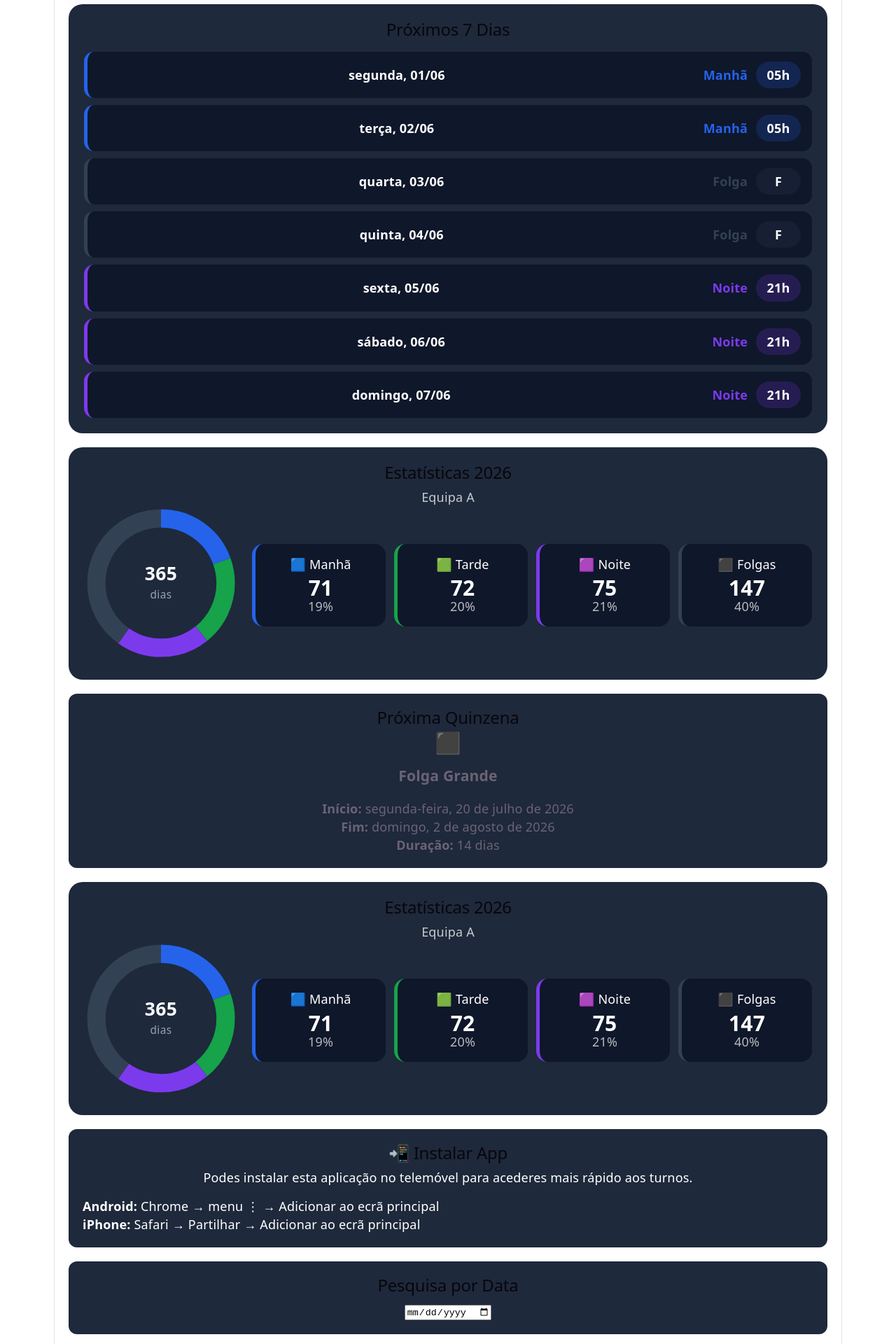
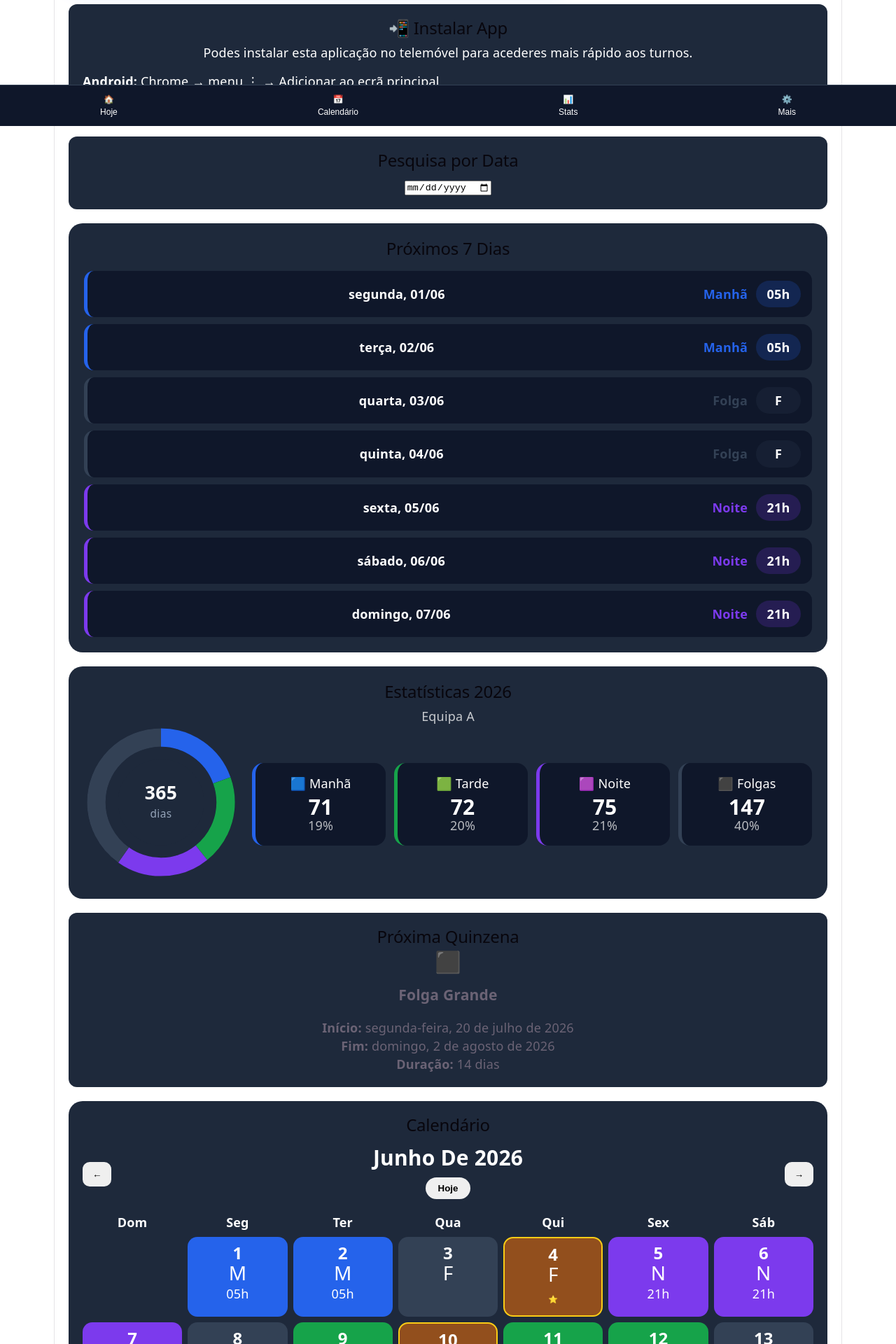
Before and after one commit to LDinisPT/verallia-portugal-turnos, a React (Vite) app: page / in a window 1280 px wide. Shown: the part 620-2540 px from the top of the page at 70% size. Built offline with nearby package versions, Linux system fonts and the light colour scheme.

Commit message:
Adicionar botao hoje no calendario

```diff
--- a/src/App.jsx
+++ b/src/App.jsx
@@ -1,17 +1,19 @@
-import Stats from "./components/Stats";
-import DashboardCards from "./components/DashboardCards";
-import NextQuinzena from "./components/NextQuinzena";
-import NextDays from "./components/NextDays";
 import { useState } from "react";
-import InstallApp from "./components/InstallApp";
+
 import Header from "./components/Header";
 import TeamSelector from "./components/TeamSelector";
-import TodayCard from "./components/TodayCard";
+import DashboardCards from "./components/DashboardCards";
+import InstallApp from "./components/InstallApp";
 import DateSearch from "./components/DateSearch";
 import CalendarView from "./components/CalendarView";
+import NextDays from "./components/NextDays";
+import Stats from "./components/Stats";
+import NextQuinzena from "./components/NextQuinzena";
+import BottomNav from "./components/BottomNav";
 
 export default function App() {
-  const savedTeam = localStorage.getItem("verallia-team") || "A";
+  const savedTeam =
+    localStorage.getItem("verallia-team") || "A";
 
   const [team, setTeamState] = useState(savedTeam);
 
@@ -21,22 +23,29 @@ export default function App() {
   }
 
   return (
-    <div>
+    <div style={{ paddingBottom: "90px" }}>
       <Header />
 
       <TeamSelector
         team={team}
         setTeam={setTeam}
       />
+
       <DashboardCards team={team} />
-      <NextDays team={team} />
-      <Stats team={team} />
-      <NextQuinzena team={team} />
-      <Stats team={team} />
+
       <InstallApp />
+
       <DateSearch />
 
+      <NextDays team={team} />
+
+      <Stats team={team} />
+
+      <NextQuinzena team={team} />
+
       <CalendarView team={team} />
+
+      <BottomNav />
     </div>
   );
 }
--- /dev/null
+++ b/src/components/BottomNav.jsx
@@ -0,0 +1,50 @@
+export default function BottomNav() {
+  return (
+    <div
+      style={{
+        position: "fixed",
+        bottom: "0",
+        left: "0",
+        width: "100%",
+        background: "#0f172a",
+        borderTop: "1px solid #334155",
+        display: "flex",
+        justifyContent: "space-around",
+        padding: "12px 0",
+        zIndex: 999,
+      }}
+    >
+      <button style={btn}>
+        <span>🏠</span>
+        <span>Hoje</span>
+      </button>
+
+      <button style={btn}>
+        <span>📅</span>
+        <span>Calendário</span>
+      </button>
+
+      <button style={btn}>
+        <span>📊</span>
+        <span>Stats</span>
+      </button>
+
+      <button style={btn}>
+        <span>⚙️</span>
+        <span>Mais</span>
+      </button>
+    </div>
+  );
+}
+
+const btn = {
+  background: "none",
+  border: "none",
+  color: "white",
+  display: "flex",
+  flexDirection: "column",
+  alignItems: "center",
+  gap: "4px",
+  fontSize: "12px",
+  cursor: "pointer",
+};
--- a/src/components/CalendarView.jsx
+++ b/src/components/CalendarView.jsx
@@ -10,7 +10,6 @@ const shiftInfo = {
 
 export default function CalendarView({ team }) {
   const [date, setDate] = useState(new Date());
-  const [selectedDay, setSelectedDay] = useState(null);
 
   const year = date.getFullYear();
   const month = date.getMonth();
@@ -31,6 +30,10 @@ export default function CalendarView({ team }) {
     setDate(new Date(year, month + 1, 1));
   }
 
+  function goToday() {
+    setDate(new Date());
+  }
+
   const cells = [];
 
   for (let i = 0; i < firstWeekDay; i++) {
@@ -45,35 +48,36 @@ export default function CalendarView({ team }) {
     cells.push(
       <div
         key={day}
-   onClick={() =>
-    setSelectedDay({
-      day,
-      shift: info.label,
-      holiday,
-    })
-  }
-  title={holiday || ""}
         style={{
-
-          background: holiday ? "#d97706" : info.color,
-border: holiday ? "2px solid #fbbf24" : "none",
-borderRadius: "10px",
+          background: holiday ? "#924f1d" : info.color,
+          borderRadius: "14px",
           padding: "10px",
-          minHeight: "55px",
+          minHeight: "70px",
           color: "white",
           textAlign: "center",
+          border: holiday ? "2px solid #facc15" : "none",
+          transition: "0.2s",
         }}
       >
-    <strong>{day}</strong>
+        <strong style={{ fontSize: "24px" }}>{day}</strong>
+
         <br />
+
+        <span style={{ fontSize: "28px" }}>
+          {shift}
+        </span>
+
+        <br />
+
         <span>{info.label}</span>
 
         {holiday && (
           <div
             style={{
-      fontSize: "10px",
-      marginTop: "4px",
-      color: "#fef3c7"
+              fontSize: "11px",
+              marginTop: "6px",
+              color: "#fde68a",
+              fontWeight: "bold",
             }}
           >
             ⭐
@@ -88,23 +92,85 @@ borderRadius: "10px",
       style={{
         margin: "20px",
         padding: "20px",
-        borderRadius: "12px",
+        borderRadius: "20px",
         background: "#1e293b",
+        color: "white",
       }}
     >
-      <h2>Calendário</h2>
+      <h2
+        style={{
+          textAlign: "center",
+          marginBottom: "20px",
+        }}
+      >
+        Calendário
+      </h2>
 
-      <div style={{ display: "flex", justifyContent: "space-between" }}>
-        <button onClick={previousMonth}>←</button>
-        <strong style={{ textTransform: "capitalize" }}>{monthName}</strong>
-        <button onClick={nextMonth}>→</button>
+      <div
+        style={{
+          display: "flex",
+          justifyContent: "space-between",
+          alignItems: "center",
+          marginBottom: "20px",
+        }}
+      >
+        <button
+          onClick={previousMonth}
+          style={{
+            padding: "10px 14px",
+            borderRadius: "10px",
+            border: "none",
+            cursor: "pointer",
+          }}
+        >
+          ←
+        </button>
+
+        <div style={{ textAlign: "center" }}>
+          <strong
+            style={{
+              textTransform: "capitalize",
+              fontSize: "30px",
+            }}
+          >
+            {monthName}
+          </strong>
+
+          <br />
+
+          <button
+            onClick={goToday}
+            style={{
+              marginTop: "10px",
+              padding: "8px 18px",
+              borderRadius: "999px",
+              border: "none",
+              cursor: "pointer",
+              fontWeight: "bold",
+            }}
+          >
+            Hoje
+          </button>
+        </div>
+
+        <button
+          onClick={nextMonth}
+          style={{
+            padding: "10px 14px",
+            borderRadius: "10px",
+            border: "none",
+            cursor: "pointer",
+          }}
+        >
+          →
+        </button>
       </div>
 
       <div
         style={{
           display: "grid",
           gridTemplateColumns: "repeat(7, 1fr)",
-          gap: "6px",
+          gap: "8px",
           marginTop: "15px",
         }}
       >
@@ -118,32 +184,14 @@ borderRadius: "10px",
 
         {cells}
       </div>
-{selectedDay && (
-  <div
+
+      <p
         style={{
           marginTop: "20px",
-      padding: "15px",
-      borderRadius: "10px",
-      background: "#0f172a",
-      border: "1px solid #334155",
+          textAlign: "center",
+          opacity: 0.8,
         }}
       >
-    <strong>
-      {selectedDay.day}/{month + 1}/{year}
-    </strong>
-
-    {selectedDay.holiday && (
-      <div style={{ color: "#fbbf24", marginTop: "8px" }}>
-        ⭐ {selectedDay.holiday}
-      </div>
-    )}
-
-    <div style={{ marginTop: "8px" }}>
-      Turno: {selectedDay.shift || "Folga"}
-    </div>
-  </div>
-)}
-      <p style={{ marginTop: "15px" }}>
         🟦 Manhã &nbsp; 🟩 Tarde &nbsp; 🟪 Noite &nbsp; ⬛ Folga
       </p>
     </div>
```
Lines whose indentation alone changed are shown as unchanged.
